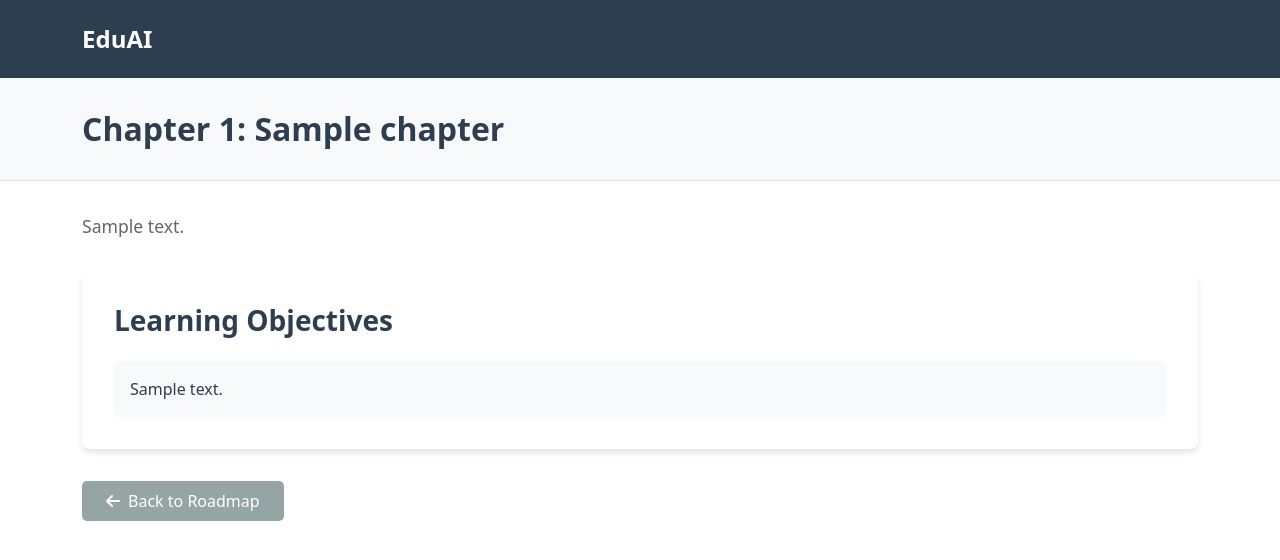
After one commit to Navkiran45/EduAI-Hackathon-, a Flask app: page /chapter/1 in a window 1280 px wide. The commit adds this page. Shown: the top 560 px of the page. Run offline with Flask 3, Linux system fonts and the light colour scheme; tables that the repository leaves empty hold one stand-in row (values such as "Sample post").

Commit message:
Roadmaps and chapters

```diff
--- a/app.py
+++ b/app.py
@@ -36,11 +36,14 @@ from routes.auth import auth_bp
 from routes.homepage import base_bp
 from routes.update import update_bp
 from routes.quiz import quiz_bp
+from routes.chapters import chapters_bp
 
 app.register_blueprint(base_bp)
 app.register_blueprint(auth_bp)
 app.register_blueprint(update_bp)
 app.register_blueprint(quiz_bp, url_prefix="/quiz")
+app.register_blueprint(chapters_bp)
+
 # Create tables within app context
 with app.app_context():
     db.create_all()
--- /dev/null
+++ b/routes/chapters.py
@@ -0,0 +1,78 @@
+from flask import Blueprint, render_template, jsonify, request, flash, redirect, url_for
+from flask_login import login_required, current_user
+from models.chapter import Chapter, ChapterObjective
+from app import db
+
+chapters_bp = Blueprint('chapters', __name__)
+
+@chapters_bp.route('/roadmap/<string:language>/<string:level>')
+# @login_required
+def show_roadmap(language, level):
+    chapters = Chapter.query.filter_by(
+        language=language,
+        level=level
+    ).order_by(Chapter.chapter_number).all()
+
+    return render_template('roadmap.html',
+                         chapters=chapters,
+                         language=language,
+                         level=level)
+
+@chapters_bp.route('/chapter/<int:chapter_id>')
+# @login_required
+def chapter_detail(chapter_id):
+    chapter = Chapter.query.get_or_404(chapter_id)
+    objectives = ChapterObjective.query.filter_by(
+        chapter_id=chapter_id
+    ).order_by(ChapterObjective.order).all()
+
+    return render_template('chapter_detail.html',
+                         chapter=chapter,
+                         objectives=objectives)
+
+# Admin routes for managing chapters and objectives
+@chapters_bp.route('/admin/chapter/add', methods=['GET', 'POST'])
+@login_required
+def add_chapter():
+    if request.method == 'POST':
+        new_chapter = Chapter(
+            language=request.form['language'],
+            level=request.form['level'],
+            chapter_number=request.form['chapter_number'],
+            title=request.form['title'],
+            description=request.form['description']
+        )
+
+        try:
+            db.session.add(new_chapter)
+            db.session.commit()
+            flash('Chapter added successfully!', 'success')
+            return redirect(url_for('chapters.show_roadmap',
+                                  language=new_chapter.language,
+                                  level=new_chapter.level))
+        except Exception as e:
+            db.session.rollback()
+            flash('Error adding chapter', 'error')
+
+    return render_template('admin/add_chapter.html')
+
+@chapters_bp.route('/admin/objective/add/<int:chapter_id>', methods=['POST'])
+@login_required
+def add_objective(chapter_id):
+    chapter = Chapter.query.get_or_404(chapter_id)
+
+    new_objective = ChapterObjective(
+        chapter_id=chapter_id,
+        objective_text=request.form['objective_text'],
+        order=request.form['order']
+    )
+
+    try:
+        db.session.add(new_objective)
+        db.session.commit()
+        flash('Objective added successfully!', 'success')
+    except Exception as e:
+        db.session.rollback()
+        flash('Error adding objective', 'error')
+
+    return redirect(url_for('chapters.chapter_detail', chapter_id=chapter_id))
--- /dev/null
+++ b/templates/chapter_detail.html
@@ -0,0 +1,127 @@
+<!DOCTYPE html>
+<html lang="en">
+<head>
+    <meta charset="UTF-8">
+    <meta name="viewport" content="width=device-width, initial-scale=1.0">
+    <title>Chapter {{ chapter.chapter_number }}: {{ chapter.title }} - EduAI</title>
+
+    <!-- Bootstrap CSS -->
+    <link href="https://cdn.jsdelivr.net/npm/bootstrap@5.3.0/dist/css/bootstrap.min.css" rel="stylesheet">
+
+    <style>
+        .navbar {
+            background-color: #2c3e50;
+            padding: 1rem 0;
+        }
+
+        .navbar-brand {
+            color: white;
+            font-weight: 700;
+            font-size: 1.5rem;
+        }
+
+        .navbar-brand:hover {
+            color: #3498db;
+        }
+
+        .page-header {
+            background-color: #f8f9fa;
+            padding: 2rem 0;
+            margin-bottom: 2rem;
+            border-bottom: 1px solid #dee2e6;
+        }
+
+        .page-title {
+            color: #2c3e50;
+            font-weight: 700;
+            margin: 0;
+        }
+
+        .chapter-description {
+            color: #666;
+            font-size: 1.1rem;
+            margin-bottom: 2rem;
+        }
+
+        .objectives-section {
+            background-color: white;
+            border-radius: 8px;
+            box-shadow: 0 4px 6px rgba(0, 0, 0, 0.1);
+            padding: 2rem;
+            margin-bottom: 2rem;
+        }
+
+        .objectives-title {
+            color: #2c3e50;
+            font-weight: 600;
+            margin-bottom: 1.5rem;
+        }
+
+        .list-group-item {
+            border: none;
+            background-color: #f8f9fa;
+            margin-bottom: 0.5rem;
+            border-radius: 5px !important;
+            padding: 1rem;
+            color: #2c3e50;
+        }
+
+        .list-group-item:last-child {
+            margin-bottom: 0;
+        }
+
+        .btn-secondary {
+            background-color: #95a5a6;
+            border: none;
+            padding: 0.5rem 1.5rem;
+            border-radius: 5px;
+            font-weight: 500;
+        }
+
+        .btn-secondary:hover {
+            background-color: #7f8c8d;
+        }
+    </style>
+</head>
+<body>
+    <!-- Navigation -->
+    <nav class="navbar navbar-expand-lg">
+        <div class="container">
+            <a class="navbar-brand" href="/">EduAI</a>
+        </div>
+    </nav>
+
+    <!-- Page Header -->
+    <div class="page-header">
+        <div class="container">
+            <h2 class="page-title">Chapter {{ chapter.chapter_number }}: {{ chapter.title }}</h2>
+        </div>
+    </div>
+
+    <!-- Main Content -->
+    <div class="container">
+        <p class="chapter-description">{{ chapter.description }}</p>
+
+        <div class="objectives-section">
+            <h3 class="objectives-title">Learning Objectives</h3>
+            <ul class="list-group">
+                {% for objective in objectives %}
+                <li class="list-group-item">{{ objective.objective_text }}</li>
+                {% endfor %}
+            </ul>
+        </div>
+
+        <div class="mb-5">
+            <a href="{{ url_for('chapters.show_roadmap', language=chapter.language, level=chapter.level) }}"
+               class="btn btn-secondary">
+                <i class="fas fa-arrow-left me-2"></i>Back to Roadmap
+            </a>
+        </div>
+    </div>
+
+    <!-- Bootstrap JS -->
+    <script src="https://cdn.jsdelivr.net/npm/bootstrap@5.3.0/dist/js/bootstrap.bundle.min.js"></script>
+    <!-- Font Awesome for icons -->
+    <link rel="stylesheet" href="https://cdnjs.cloudflare.com/ajax/libs/font-awesome/6.0.0/css/all.min.css">
+</body>
+</html>
```
Also changed, not shown: models/chapter.py (added, +22 -0 lines), seed_chapters.py (added, +274 -0 lines), templates/base.html (+4 -4 lines), templates/roadmap.html (added, +109 -0 lines).
